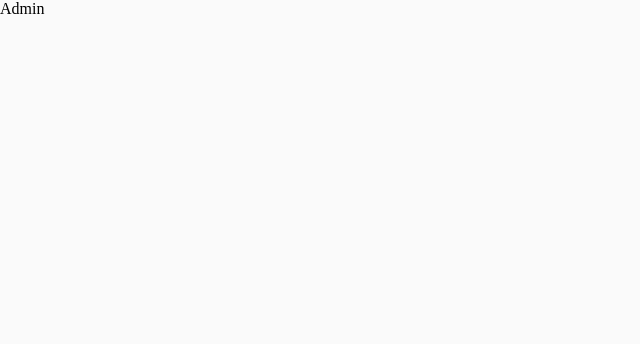
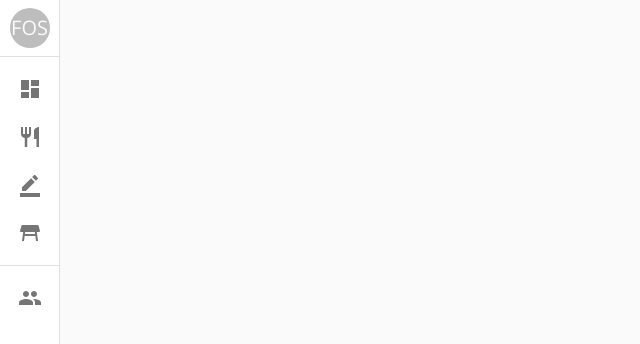
Before and after one commit to AlanBar13/FOS-client-v0, a React (Vite) app: page /admin in a window 1280 px wide. Shown: the top 344 px of the page, without its empty margins (0-640 px from the left). Built offline with nearby package versions, Linux system fonts and the light colour scheme.

Commit message:
Added Admin routes and components

```diff
--- /dev/null
+++ b/src/components/AdminPage/AdminDrawer.tsx
@@ -0,0 +1,115 @@
+import { useNavigate } from 'react-router-dom';
+import Drawer from '@mui/material/Drawer';
+import List from '@mui/material/List';
+import Divider from '@mui/material/Divider';
+import IconButton from '@mui/material/IconButton';
+import ListItem from '@mui/material/ListItem';
+import ListItemButton from '@mui/material/ListItemButton';
+import ListItemIcon from '@mui/material/ListItemIcon';
+import Tooltip from '@mui/material/Tooltip';
+import Avatar from '@mui/material/Avatar';
+import RestaurantIcon from '@mui/icons-material/Restaurant';
+import BorderColorIcon from '@mui/icons-material/BorderColor';
+import TableRestaurantIcon from '@mui/icons-material/TableRestaurant';
+import GroupIcon from '@mui/icons-material/Group';
+import DashboardIcon from '@mui/icons-material/Dashboard';
+
+interface AdminDrawerProps {
+    drawerWidth: number
+}
+
+const pages = [
+    {
+        title: "Dashboard",
+        route: "/admin/dashboard",
+        icon: <DashboardIcon />
+    },
+    {
+        title: "Menu",
+        route: "/admin/menu",
+        icon: <RestaurantIcon />
+    },
+    {
+        title: "Ordenes",
+        route: "/admin/orders",
+        icon: <BorderColorIcon />
+    },
+    {
+        title: "Mesas",
+        route: "/admin/tables",
+        icon: <TableRestaurantIcon />
+    }
+]
+
+export default function AdminDrawer({ drawerWidth = 240 }: AdminDrawerProps){
+    const navigate = useNavigate();
+
+    const navigateToRoute = (path: string) => {
+        return navigate(path);
+    }
+
+    return (
+        <Drawer
+            variant="permanent"
+            sx={{
+                '& .MuiDrawer-paper': { boxSizing: 'border-box', width: drawerWidth },
+              }}
+            >
+            <IconButton onClick={() => navigateToRoute("/admin/dashboard")}>
+                <Avatar>FOS</Avatar>
+            </IconButton>
+            <Divider />
+            <List>
+                {pages.map(page => (
+                    <Tooltip title={page.title} placement="right">
+                        <ListItem disablePadding sx={{ display: 'block' }}>
+                            <ListItemButton
+                                sx={{
+                                    minHeight: 48,
+                                    justifyContent: 'center',
+                                    px: 2.5,
+                                }}
+                                onClick={() => navigateToRoute(page.route)}
+                            >
+                                <ListItemIcon
+                                    sx={{
+                                        minWidth: 0,
+                                        mr: 'auto',
+                                        justifyContent: 'center',
+                                    }}
+                                >
+                                    {page.icon}
+                                </ListItemIcon>
+                            </ListItemButton>
+                        </ListItem>
+                    </Tooltip>
+                ))}
+            </List>
+            <Divider />
+            <List>
+                <Tooltip title="Usuarios" placement="right">
+                    <ListItem disablePadding sx={{ display: 'block' }}>
+                        <ListItemButton
+                            sx={{
+                                minHeight: 48,
+                                justifyContent: 'center',
+                                px: 2.5,
+                            }}
+                            onClick={() => navigateToRoute("/admin/users")}
+                        >
+                            <ListItemIcon
+                                sx={{
+                                    minWidth: 0,
+                                    mr: 'auto',
+                                    justifyContent: 'center',
+                                }}
+                            >
+                                <GroupIcon />
+                            </ListItemIcon>
+                        </ListItemButton>
+                    </ListItem>
+                </Tooltip>
+            </List>
+        </Drawer>
+    )
+}
--- /dev/null
+++ b/src/components/AdminPage/DashboardComponent.tsx
@@ -0,0 +1,5 @@
+export default function DashboardComponent(){
+    return (
+        <div>DashboardComponent</div>
+    )
+}
--- /dev/null
+++ b/src/components/AdminPage/MenuComponent.tsx
@@ -0,0 +1,5 @@
+export default function MenuComponent(){
+    return(
+        <div>MenuComponent</div>
+    )
+}
--- /dev/null
+++ b/src/components/AdminPage/OrdersComponent.tsx
@@ -0,0 +1,5 @@
+export default function OrdersComponent(){
+    return(
+        <div>OrdersComponent</div>
+    )
+}
--- /dev/null
+++ b/src/components/AdminPage/TablesComponent.tsx
@@ -0,0 +1,5 @@
+export default function TablesComponent(){
+    return(
+        <div>TablesComponent</div>
+    )
+}
--- /dev/null
+++ b/src/components/AdminPage/UsersComponent.tsx
@@ -0,0 +1,5 @@
+export default function UsersComponent(){
+    return(
+        <div>UsersComponent</div>
+    )
+}
--- a/src/pages/Admin.tsx
+++ /dev/null
@@ -1,5 +0,0 @@
-export default function Admin(){
-    return (
-        <div>Admin</div>
-    )
-}
--- /dev/null
+++ b/src/pages/AdminPage.tsx
@@ -0,0 +1,16 @@
+import { Outlet } from 'react-router-dom'
+import Box from '@mui/material/Box';
+import AdminDrawer from "../components/AdminPage/AdminDrawer";
+
+const drawerWidth = 60;
+
+export default function AdminPage(){
+    return (
+        <>
+            <AdminDrawer drawerWidth={drawerWidth} />
+            <Box sx={{ flexGrow: 1, marginLeft: '4rem' } }>
+                <Outlet />
+            </Box>
+        </>
+    )
+}
```
Also changed, not shown: src/router.ts (+31 -2 lines).
